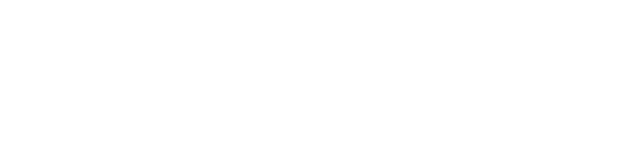
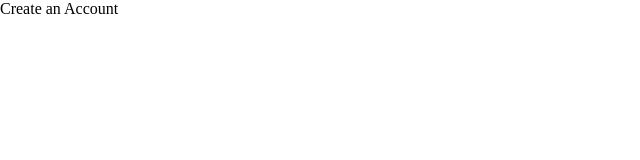
Before and after one commit to MaxymMalinin/web-forms, a plain HTML site: page index.html in a window 1280 px wide. Shown: the whole page, without its empty margins (0-640 px from the left). Drawn offline with Linux system fonts and the light colour scheme.

Commit message:
add vars

```diff
--- a/index.html
+++ b/index.html
@@ -4,7 +4,17 @@
     <meta charset="UTF-8" />
     <meta http-equiv="X-UA-Compatible" content="IE=edge" />
     <meta name="viewport" content="width=device-width, initial-scale=1.0" />
-    <title>Document</title>
+    <title>web-forms</title>
+    <link rel="stylesheet" href="./css/normalize.css" />
+    <link rel="stylesheet" href="./css/reset.local.css" />
+    <link rel="stylesheet" href="./css/styles.css" />
   </head>
-  <body></body>
+
+  <body>
+    <main>
+      <form id="create-an-account">
+        <h2>Create an Account</h2>
+      </form>
+    </main>
+  </body>
 </html>
--- a/scss/styles.scss
+++ b/scss/styles.scss
@@ -0,0 +1,2 @@
+@use './variables/fonts';
+@use './variables/colors';
--- /dev/null
+++ b/scss/variables/_colors.scss
@@ -0,0 +1,8 @@
+$white-default: #ffffff;
+$white-alt: #e4e4e4;
+$bg: #f7f7f7;
+
+$primary: #545454;
+$secondary: #969696;
+$heading: #1c1c1c;
+$accent: #007bff;
```
Also changed, not shown: css/styles.css (added), scss/variables/_fonts.scss (renamed from scss/_fonts.scss), 1 other file.
